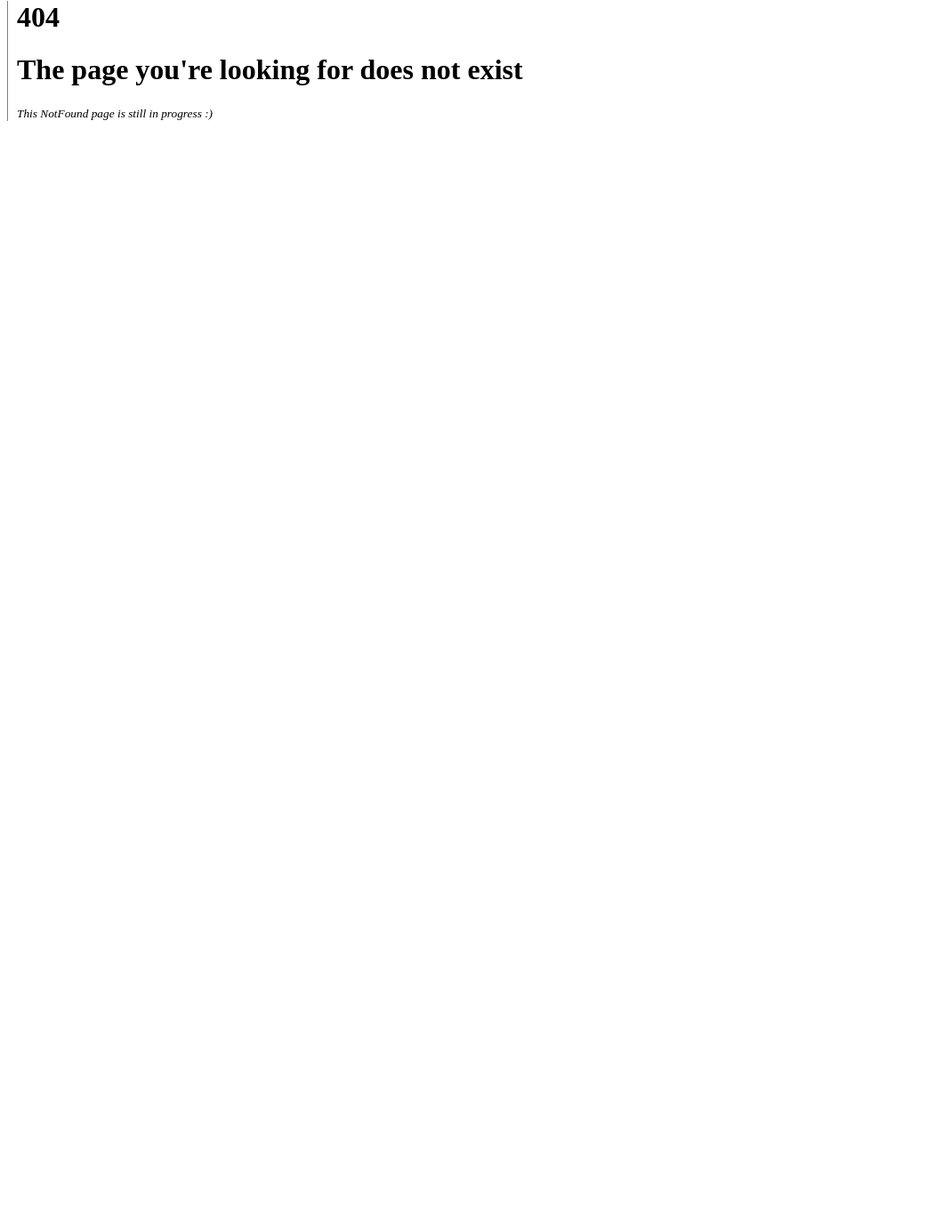
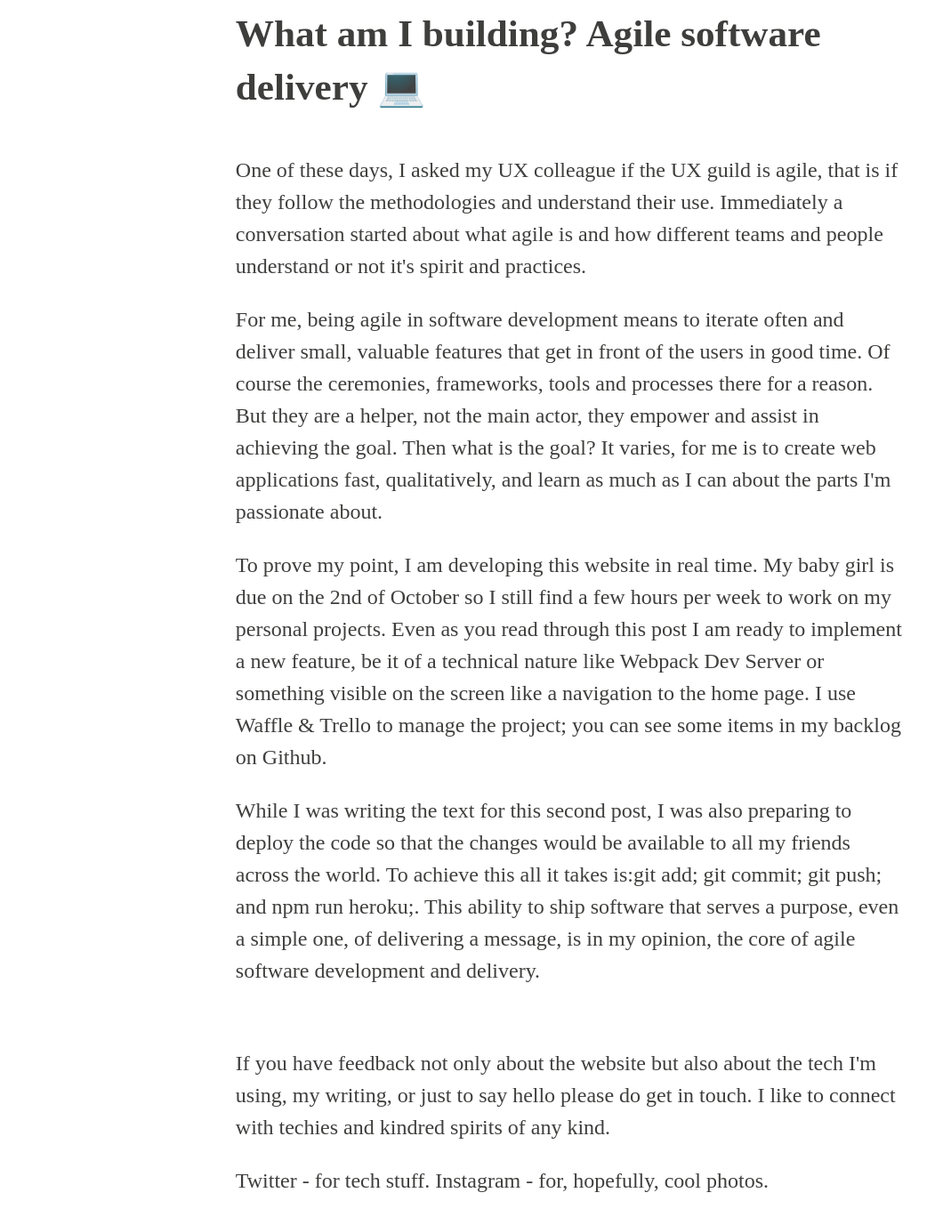
Before and after one commit to TudorTacal/genesis, a React app: page /posts/what-am-i-building-agile-software-delivery in a window 1280 px wide. Before the commit this address had no page. Shown: the whole page at 89% size, without its empty margins (0-1069 px from the left). Before the commit the page ends 800 px from the top, so only its background shows below. Built offline with nearby package versions, Linux system fonts and the light colour scheme; the HTML template or start-up script is replaced by a standard one.

Commit message:
Create second blog post & minimize bundle size
- conditionally render one or other post based on id
- todo: extract post component to a scalable solution
add links where needed

```diff
--- a/src/client/blog-post/blog-post.js
+++ b/src/client/blog-post/blog-post.js
@@ -34,6 +34,18 @@ const BlogPostBody = styled.div`
 `;
 
 const BlogPostFooter = styled.div`
+  @media screen and (max-width: 640px) {
+    font-size: 1rem;
+    line-height: 1.7;
+    font-weight: normal;
+  }
+  @media screen and (min-width: 1024px) {
+    font-size: 1.5rem;
+    font-family: Inconsolata;
+  }
+  font-size: 1.2rem;
+  line-height: 1.5;
+  font-family: Cutive Mono;
   grid-area: footer;
 `;
 
@@ -58,8 +70,13 @@ const StyledBlogPost = styled.div`
   ". footer footer footer .";
 `;
 
-const BlogPost = () => {
-  return(
+const BlogPost = (props) => {
+  console.log(props.match.params, 'props.match.params');
+  return (
+    <React.Fragment>
+      {
+        props.match.params &&
+        props.match.params.id.includes('why-is-my') ?
         <StyledBlogPost>
           <BlogPostHeader>
             Why is my website a server side rendered application?
@@ -78,7 +95,56 @@ const BlogPost = () => {
           </BlogPostBody>
           <BlogPostFooter>
           </BlogPostFooter>
+        </StyledBlogPost> :
+        <StyledBlogPost>
+          <BlogPostHeader>
+            What am I building? Agile software delivery 💻
+        </BlogPostHeader>
+          <BlogPostBody>
+            <p>
+              One of these days, I asked my UX colleague if the UX guild is agile, that is
+              if they follow the methodologies and understand their use.
+              Immediately a conversation started about what agile is and how
+              different teams and people understand or not it's spirit and practices.
+            </p>
+            <p>
+              For me, being agile in software development means to iterate often and deliver
+              small, valuable features that get in front of the users in good time. Of course the ceremonies,
+              frameworks, tools and processes there for a reason. But they are a helper, not the main actor,
+              they empower and assist in achieving the goal. Then what is the goal? It varies,
+              for me is to create web applications fast, qualitatively, and learn as much as I can about
+              the parts I'm passionate about.
+            </p>
+            <p>
+              To prove my point, I am developing this website in real time. My baby girl is due on
+              the 2nd of October so I still find a few hours per week to work on my personal projects.
+              Even as you read through this post I am ready to implement a new feature, be it of a technical
+              nature like <it>Webpack Dev Server</it> or something visible on the screen like a <it>navigation to
+              the home page</it>. I use Waffle & Trello to manage the project; you can see some items in my backlog
+              on Github.
+            </p>
+            <p>
+              While I was writing the text for this second post, I was also preparing to deploy the code so that
+              the changes would be available to all my friends across the world. To achieve this all it takes is:
+              <it>git add;</it> <it>git commit;</it> <it>git push;</it> and <it>npm run heroku;</it>.
+              This ability to ship software that serves a purpose, even a simple one, of delivering a
+              message, is in my opinion, the core of agile software development and delivery.
+            </p>
+          </BlogPostBody>
+          <BlogPostFooter>
+            <p>
+            If you have feedback not only about the website but also about the tech I'm using, my writing,
+            or just to say hello please do get in touch. I like to connect with techies and
+            kindred spirits of any kind.
+            </p>
+            <p>
+              Twitter - for tech stuff.
+              Instagram - for, hopefully, cool photos.
+            </p>
+          </BlogPostFooter>
         </StyledBlogPost>
+      }
+    </React.Fragment>
   )
 };
 
--- a/src/client/home-page/home-page.js
+++ b/src/client/home-page/home-page.js
@@ -21,10 +21,11 @@ const HomePage = (props) => {
           I'm Tudor Tacal
         </HomePageTitle>
         <HomePageBody>
-          Scrum Master & Full Stack Javascript developer at {" "}
-          <StyledLink to="//www.mendeley.com"target="_blank">
+          Full Stack Javascript developer at {" "}
+          <StyledLink to="//www.mendeley.com" target="_blank">
             Mendeley
-          </StyledLink>.
+          </StyledLink>
+          {" "} & Scrum Master .
           <br />
           <br />
           CODING is my passion - I use React and NodeJS to build high performance web applications.
@@ -37,15 +38,21 @@ const HomePage = (props) => {
           <HomePageBlogPostsWidgetHeader>
             Popular posts
         </HomePageBlogPostsWidgetHeader>
+        {/* map posts */}
           <HomePageBlogPostTitle>
             <StyledLink to={`/posts/${posts[0]}`}>
               Why is my website a server side rendered application?
             </StyledLink>
           </HomePageBlogPostTitle>
+          <HomePageBlogPostTitle>
+            <StyledLink to={`/posts/${posts[1]}`}>
+              What am I building? Agile software delivery 💻
+              </StyledLink>
+          </HomePageBlogPostTitle>
         </HomePageBlogPostsWidget>
       </HomePageBlogPostsWidgetContainer>
       <HomePageFooter>
-          Copyright © 2018 Tudor Tacal
+        Copyright © 2018 Tudor Tacal
       </HomePageFooter>
     </GridContainer>
   );
--- a/src/model/posts.js
+++ b/src/model/posts.js
@@ -1,5 +1,6 @@
 const posts = [
   "why-is-my-website-a-server-side-rendered-application",
+  "what-am-i-building-agile-software-delivery",
 ]
 
 export default posts;
--- a/webpack.config.js
+++ b/webpack.config.js
@@ -11,6 +11,9 @@ module.exports = {
     filename: 'bundle.js',
     publicPath: '/'
   },
+  optimization: {
+    minimize: true,
+  },
   module: {
     rules: [
       {
```
Lines whose indentation alone changed are shown as unchanged.
